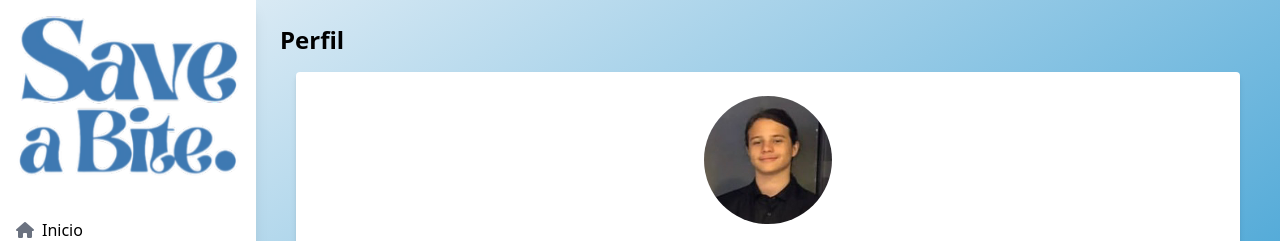
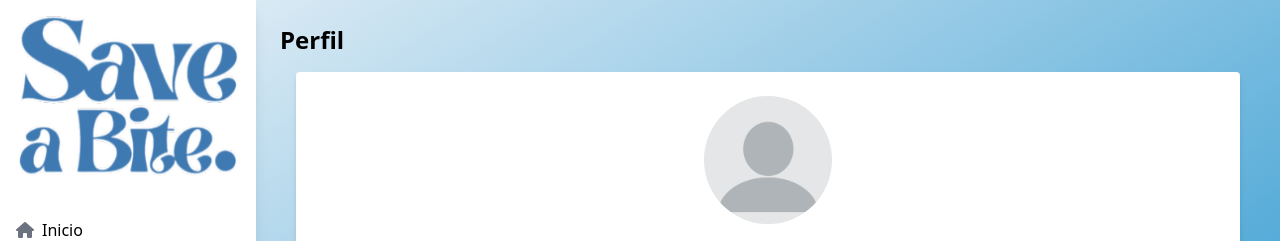
Before and after one commit to JuanIgnacioDominguez/saveabite, a Flask app: page /perfil_usuario in a window 1280 px wide. Shown: the top 241 px of the page. Run offline with Flask 3, Linux system fonts and the light colour scheme; some libraries are stand-ins or nearby versions.

Commit message:
modificacion foto perfil

```diff
--- a/templates/Perfil/PerfilUsuario.html
+++ b/templates/Perfil/PerfilUsuario.html
@@ -99,7 +99,7 @@
                 <div class="profile-info">
                     <!-- Profile Info -->
                     <div class="text-center">
-                        <img src="/static/img/perfil.png" alt="User Avatar" class="profile-avatar rounded-full mx-auto">
+                        <img src="/static/img/perfil2.png" alt="User Avatar" class="profile-avatar rounded-full mx-auto">
                         <h2 class="profile-name mt-4">{{ user.name }}</h2>
                         <p class="profile-email">{{ user.email }}</p>
                     </div>
--- a/templates/perfiles_empresa/PerfilEmpresa.html
+++ b/templates/perfiles_empresa/PerfilEmpresa.html
@@ -113,7 +113,7 @@
                 <div class="profile-info">
                     <!-- Profile Info -->
                     <div class="text-center">
-                        <img src="/static/img/empresa.png" alt="Company Avatar" class="profile-avatar rounded-full mx-auto">
+                        <img src="/static/img/perfil2.png" alt="Company Avatar" class="profile-avatar rounded-full mx-auto">
                         <h2 class="profile-name mt-4">{{ company.name }}</h2>
                         <p class="profile-email">{{ company.email }}</p>
                     </div>
```
Also changed, not shown: static/img/perfil2.png (added).
